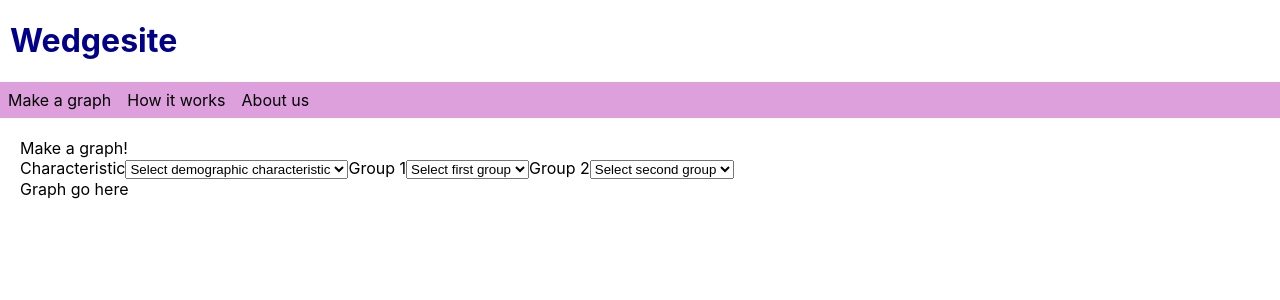
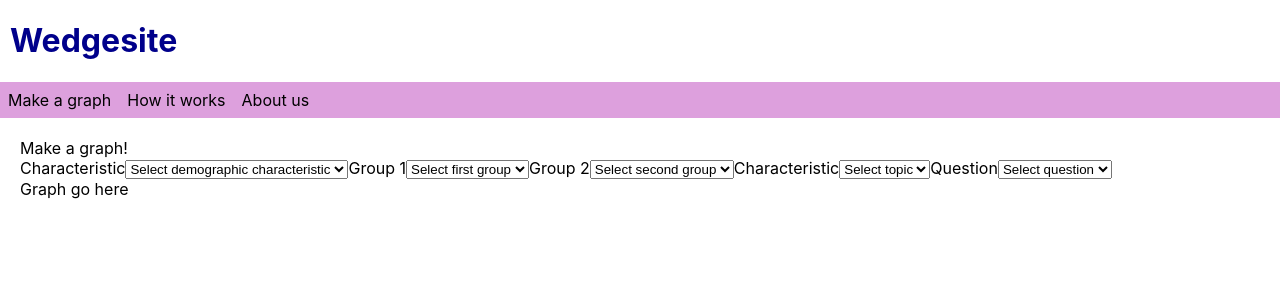
Before and after one commit to z-for-zarrin/political_wedges, a React (Create React App) app in the folder client/: page /create in a window 1280 px wide. Shown: the top 300 px of the page. Built offline with nearby package versions, Linux system fonts and the light colour scheme.

Commit message:
added topic and question fields to form

```diff
--- a/client/src/components/GraphInput.js
+++ b/client/src/components/GraphInput.js
@@ -1,11 +1,11 @@
 import { useState } from "react";
 
 const GraphInput = ({group1Id, setGroup1Id, group1Name, setGroup1Name,
-    group2Id, setGroup2Id, group2Name, setGroup2Name, question, setQuestion
-    }) => {
+    group2Id, setGroup2Id, group2Name, setGroup2Name, question, setQuestion}) => {
 
     const[groupKey, setGroupKey] = useState("");
     const[groupArray, setGroupArray] = useState([]);
+    const[questionArray, setQuestionArray] = useState([]);
 
     const characteristics = {
         ageCat:   ["18-34", "35-54", "55+"],
@@ -14,6 +14,11 @@ const GraphInput = ({group1Id, setGroup1Id, group1Name, setGroup1Name,
                    "Plaid Cymru", "Green", "UKIP", "Reform"],
          SRInc:   ["Identify as high income", "Idenitfy as middle income", "Identify as low income"],
       hedqual2:   ["Degree", "No degree"]
+    }
+
+    const topics = {
+        healthcare: ["question", "question 2"],
+        secondTopic: ["question 3", "inquiry"]
     }
 
     const charChangeHandler = (event) => {
@@ -40,6 +45,19 @@ const GraphInput = ({group1Id, setGroup1Id, group1Name, setGroup1Name,
             return <option key={index} value={group} disabled>{group}</option>
         }
     });
+
+    const topicChangeHandler = (event) => {
+        setQuestionArray(topics[`${event.target.value}`]);
+        setQuestion("");
+    }
+
+    const questionOptions = questionArray.map((questionOption, index) => {
+        if(questionOption !== question){
+            return <option key={index} value={questionOption}>{questionOption}</option>
+        } else {
+            return <option key={index} value={questionOption} disabled>{questionOption}</option>
+        }
+    })
 
     return(
         <form id="parameters-form">
@@ -90,6 +108,30 @@ const GraphInput = ({group1Id, setGroup1Id, group1Name, setGroup1Name,
                 <option disabled value={JSON.stringify({index: null, value:""})}>Select second group</option>
                 {group2Options}
             </select>
+            <label htmlFor="topic-select">Characteristic</label>
+            <select
+                id="topic-select"
+                type="text"
+                name="topic"
+                defaultValue=""
+                onChange={topicChangeHandler}>
+
+                <option disabled value="">Select topic</option>
+                <option value="healthcare">Healthcare</option>
+            </select>
+            <label htmlFor="question">Question</label>
+            <select
+                id="question-select"
+                type="text"
+                name="question"
+                defaultValue=""
+                onChange={(event) => {
+                    setQuestion(event.target.value);
+                }}>
+
+                <option disabled value="">Select question</option>
+                {questionOptions}
+            </select>
         </form>
     )
 }
```
